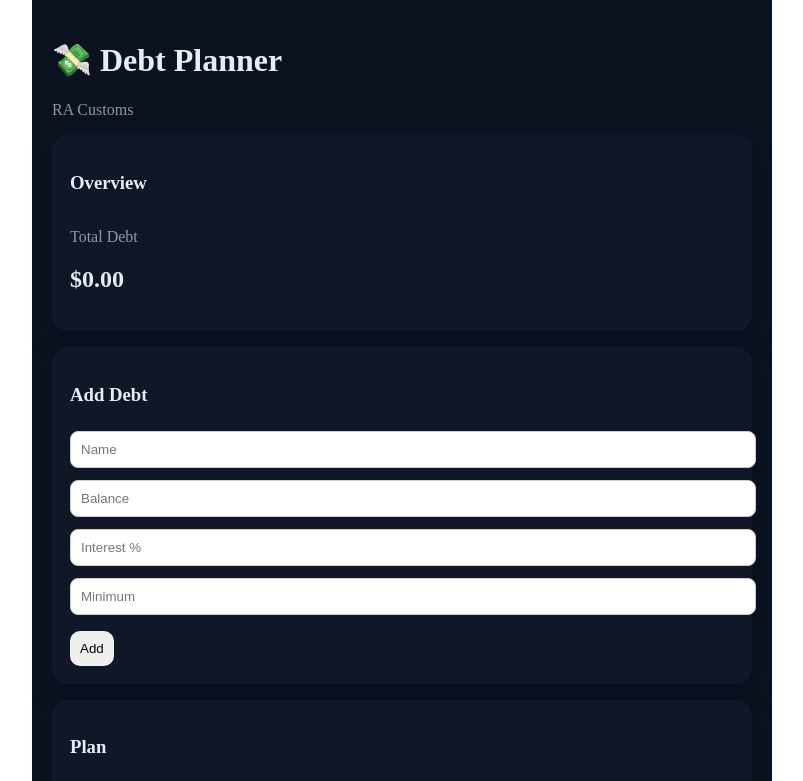
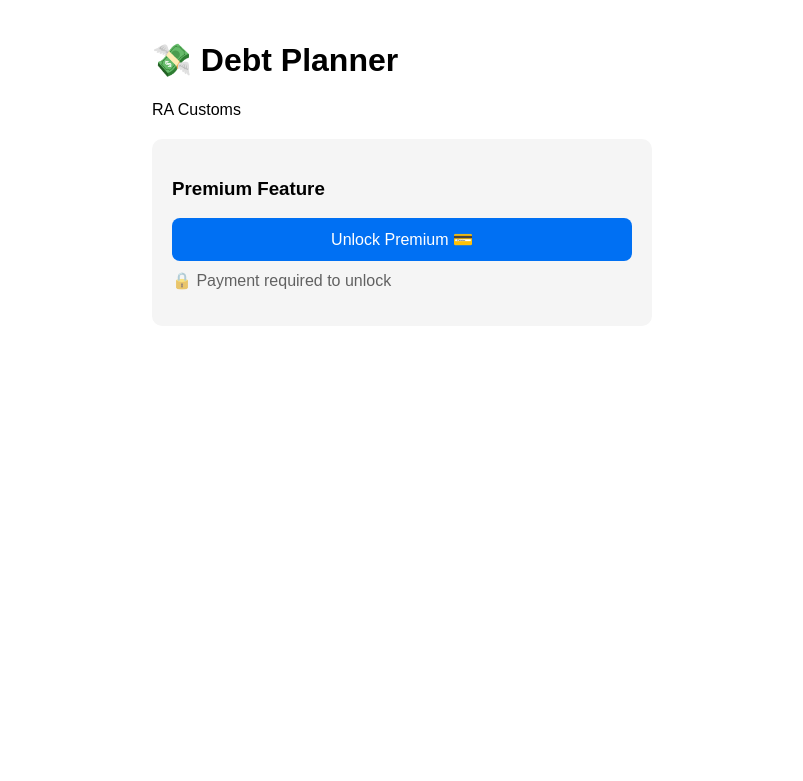
Before and after one commit to diehardbroncosfan303-rgb/debt-app, a Next.js app: page / in a window 1280 px wide. Shown: the top 781 px of the page, without its empty margins (238-1041 px from the left). Built offline with nearby package versions, Linux system fonts and the light colour scheme.

Commit message:
Update page.js

```diff
--- a/app/page.js
+++ b/app/page.js
@@ -1,247 +1,85 @@
 "use client";
 import { useState, useEffect } from "react";
-import { LineChart, Line, XAxis, YAxis, Tooltip, ResponsiveContainer } from "recharts";
-
-function simulate(debts, extra) {
-  let sorted = [...debts].sort((a, b) => a.balance - b.balance);
-  let month = 0;
-  let totalInterest = 0;
-  let startBalance = debts.reduce((sum, d) => sum + d.balance, 0);
-  let remaining = startBalance;
-  let data = [];
-
-  while (sorted.some(d => d.balance > 0) && month < 600) {
-    month++;
-    let extraPay = parseFloat(extra) || 0;
-
-    for (let d of sorted) {
-      if (d.balance <= 0) continue;
-
-      let rate = d.interest / 100 / 12;
-      let interest = d.balance * rate;
-      totalInterest += interest;
-      d.balance += interest;
-
-      let payment = d.minimum;
-      let target = sorted.find(x => x.balance > 0);
-      if (d === target) payment += extraPay;
-
-      payment = Math.min(payment, d.balance);
-      d.balance -= payment;
-    }
-
-    remaining = sorted.reduce((sum, d) => sum + d.balance, 0);
-    data.push({ month, balance: Math.round(remaining) });
-  }
-
-  let progress = startBalance > 0 ? ((startBalance - remaining) / startBalance) * 100 : 0;
-
-  return { month, totalInterest, progress, data };
-}
 
 export default function Page() {
-  const [debts, setDebts] = useState([]);
-  const [name, setName] = useState("");
-  const [balance, setBalance] = useState("");
-  const [interest, setInterest] = useState("");
-  const [minimum, setMinimum] = useState("");
-  const [extra, setExtra] = useState("");
-  const [result, setResult] = useState(null);
-
   const [premium, setPremium] = useState(false);
 
-  const bg = "#0b1220";
-  const card = "rgba(18,26,43,0.8)";
-  const text = "#e6edf6";
-  const accent = "#22c55e";
+  // ✅ STRIPE UPGRADE FUNCTION (THIS WAS MISSING / WRONG)
+  const upgrade = async () => {
+    try {
+      const res = await fetch(
+        `${window.location.origin}/api/checkout`,
+        { method: "POST" }
+      );
 
-  // 💳 STRIPE UPGRADE
-  const upgrade = async () => {
-    const res = await fetch("/api/checkout", { method: "POST" });
-    const data = await res.json();
-    window.location.href = data.url;
+      const data = await res.json();
+
+      if (!data.url) {
+        alert("No checkout URL returned");
+        return;
+      }
+
+      window.location.href = data.url;
+    } catch (err) {
+      console.error(err);
+      alert("Payment failed to start");
+    }
   };
 
-  // 🔒 SAVE PREMIUM STATUS
+  // ✅ HANDLE SUCCESS RETURN FROM STRIPE
   useEffect(() => {
     const params = new URLSearchParams(window.location.search);
+
     if (params.get("success")) {
       setPremium(true);
       localStorage.setItem("premium", "true");
+      alert("🎉 Payment successful! Premium unlocked");
     }
-  }, []);
 
-  useEffect(() => {
     const saved = localStorage.getItem("premium");
     if (saved === "true") setPremium(true);
   }, []);
 
-  const addDebt = () => {
-    if (!name || !balance || !interest || !minimum) return;
-
-    setDebts([...debts, {
-      name,
-      balance: parseFloat(balance),
-      interest: parseFloat(interest),
-      minimum: parseFloat(minimum),
-    }]);
-
-    setName(""); setBalance(""); setInterest(""); setMinimum("");
-  };
-
-  const calculate = () => {
-    const base = simulate(debts, extra);
-    const noExtra = simulate(debts, 0);
-
-    const payoffDate = new Date();
-    payoffDate.setMonth(payoffDate.getMonth() + base.month);
-
-    setResult({
-      ...base,
-      interestSaved: noExtra.totalInterest - base.totalInterest,
-      payoffDate: payoffDate.toLocaleDateString(),
-    });
-  };
-
-  const totalDebt = debts.reduce((sum, d) => sum + d.balance, 0);
-
   return (
     <main style={{
       padding: 20,
-      maxWidth: 700,
+      maxWidth: 500,
       margin: "auto",
-      background: bg,
-      color: text,
-      minHeight: "100vh"
+      fontFamily: "sans-serif"
     }}>
+      <h1>💸 Debt Planner</h1>
+      <p>RA Customs</p>
 
-      <h1>💸 Debt Planner</h1>
-      <p style={{ opacity: 0.6 }}>RA Customs</p>
-
-      {/* OVERVIEW */}
-      <div className="card">
-        <h3>Overview</h3>
-
-        <div style={{ display: "flex", justifyContent: "space-between" }}>
-          <div>
-            <p style={{ opacity: 0.6 }}>Total Debt</p>
-            <h2>${totalDebt.toFixed(2)}</h2>
-          </div>
-
-          {result && (
-            <div style={{ textAlign: "right" }}>
-              <p style={{ opacity: 0.6 }}>Saved</p>
-              <h2 style={{ color: accent }}>
-                ${result.interestSaved.toFixed(0)}
-              </h2>
-            </div>
-          )}
-        </div>
-
-        {result && (
-          <>
-            <div className="progress">
-              <div className="progressFill" style={{ width: `${result.progress}%` }} />
-            </div>
-            <p>{result.progress.toFixed(1)}% complete</p>
-          </>
-        )}
-      </div>
-
-      {/* ADD DEBT */}
-      <div className="card">
-        <h3>Add Debt</h3>
-
-        <input placeholder="Name" value={name} onChange={e => setName(e.target.value)} />
-        <input placeholder="Balance" value={balance} onChange={e => setBalance(e.target.value)} />
-        <input placeholder="Interest %" value={interest} onChange={e => setInterest(e.target.value)} />
-        <input placeholder="Minimum" value={minimum} onChange={e => setMinimum(e.target.value)} />
-
-        <button className="btn" onClick={addDebt}>Add</button>
-      </div>
-
-      {/* PLAN */}
-      <div className="card">
-        <h3>Plan</h3>
-
-        <input placeholder="Extra Monthly Payment" value={extra} onChange={e => setExtra(e.target.value)} />
+      <div style={{
+        marginTop: 20,
+        padding: 20,
+        borderRadius: 10,
+        background: "#f5f5f5"
+      }}>
+        <h3>Premium Feature</h3>
 
         <button
-          className="btn primary"
-          onClick={premium ? calculate : upgrade}
+          onClick={premium ? () => alert("Feature unlocked!") : upgrade}
+          style={{
+            padding: 12,
+            borderRadius: 8,
+            border: "none",
+            background: premium ? "#22c55e" : "#0070f3",
+            color: "white",
+            width: "100%",
+            cursor: "pointer",
+            fontSize: 16
+          }}
         >
-          {premium ? "Calculate Plan" : "Unlock Premium 💳"}
+          {premium ? "Premium Unlocked ✅" : "Unlock Premium 💳"}
         </button>
 
         {!premium && (
           <p style={{ marginTop: 10, opacity: 0.6 }}>
-            🔒 Premium required to calculate plan
+            🔒 Payment required to unlock
           </p>
         )}
       </div>
-
-      {/* GRAPH */}
-      {premium && result && (
-        <div className="card">
-          <h3>Projection</h3>
-
-          <ResponsiveContainer width="100%" height={220}>
-            <LineChart data={result.data}>
-              <XAxis dataKey="month" />
-              <YAxis />
-              <Tooltip />
-              <Line type="monotone" dataKey="balance" stroke={accent} strokeWidth={3} />
-            </LineChart>
-          </ResponsiveContainer>
-        </div>
-      )}
-
-      {/* STYLES */}
-      <style>{`
-        .card {
-          background: ${card};
-          padding: 18px;
-          border-radius: 16px;
-          margin-bottom: 16px;
-          box-shadow: 0 10px 30px rgba(0,0,0,0.15);
-        }
-
-        input {
-          width: 100%;
-          margin: 6px 0;
-          padding: 10px;
-          border-radius: 8px;
-          border: 1px solid #ccc;
-        }
-
-        .btn {
-          margin-top: 10px;
-          padding: 10px;
-          border-radius: 10px;
-          border: none;
-          cursor: pointer;
-        }
-
-        .btn.primary {
-          background: #22c55e;
-          color: white;
-        }
-
-        .progress {
-          background: #ddd;
-          height: 8px;
-          border-radius: 6px;
-          margin-top: 10px;
-          overflow: hidden;
-        }
-
-        .progressFill {
-          height: 100%;
-          background: #22c55e;
-          transition: width 0.5s;
-        }
-      `}</style>
-
     </main>
   );
 }
```
